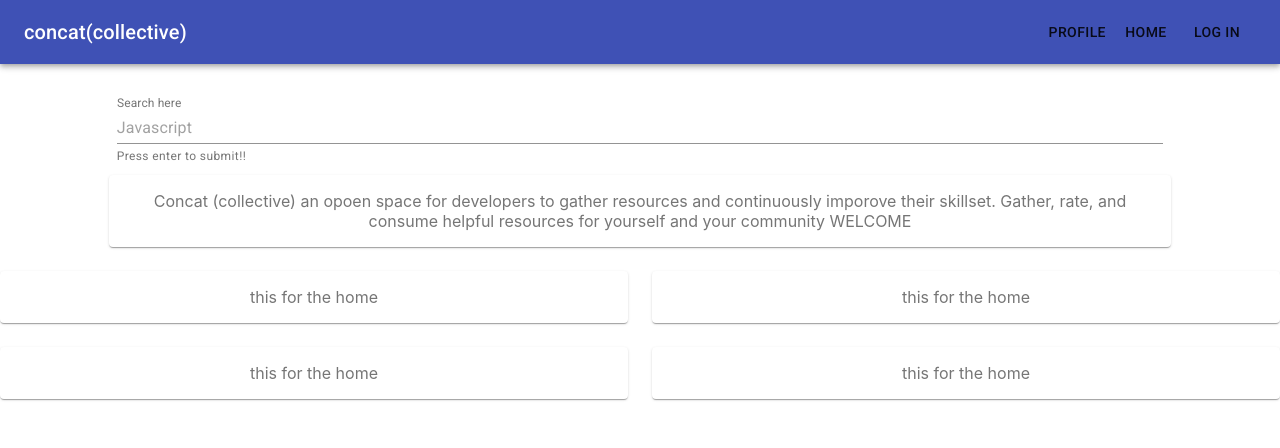
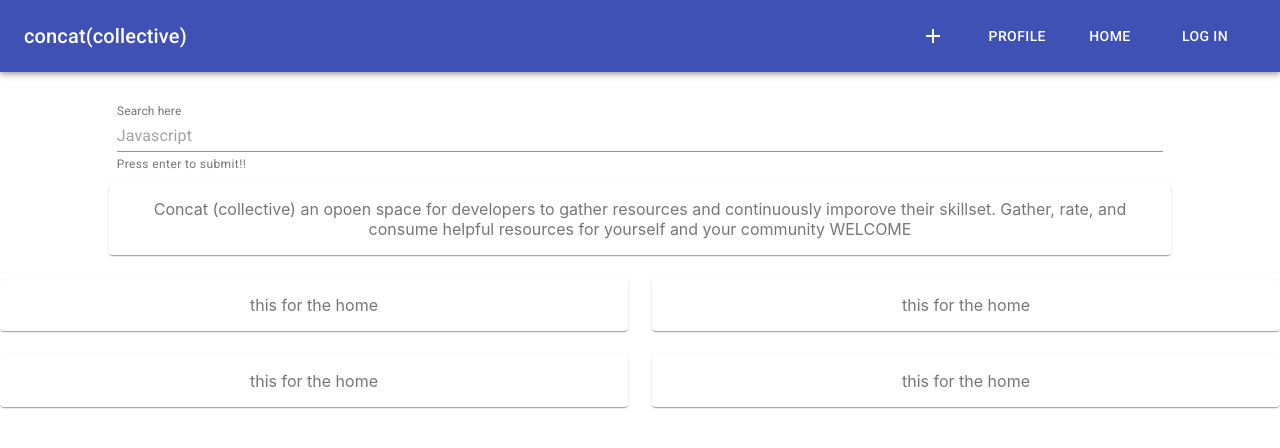
Before and after one commit to drkittendorf/concat_collective, a React (Create React App) app in the folder client/: page /home in a window 1280 px wide. Shown: the top 448 px of the page. Built offline with nearby package versions, Linux system fonts and the light colour scheme.

Commit message:
adding + button

```diff
--- a/client/src/components/LoginButton.js
+++ b/client/src/components/LoginButton.js
@@ -1,14 +1,26 @@
 import React from "react";
 import { useAuth0 } from "@auth0/auth0-react";
 import Button from '@material-ui/core/Button';
+import { makeStyles } from '@material-ui/core/styles';
+
+const useStyles = makeStyles((theme) => ({
+	button: {
+    margin: theme.spacing(1.5),
+    color: 'white',
+	},
+}));
 
 function LoginButton() {
+  //to use styles
+  const classes = useStyles();
+
   const { loginWithRedirect } = useAuth0();
+
   return (
     <Button
       onClick={() => loginWithRedirect()}
       variant="primary"
-      className="btn-margin"
+      className={classes.button}
     >
       Log In
     </Button>
--- a/client/src/components/LogoutButton.js
+++ b/client/src/components/LogoutButton.js
@@ -1,9 +1,21 @@
-import React from "react";
-import { useAuth0 } from "@auth0/auth0-react";
+import React from 'react';
+import { useAuth0 } from '@auth0/auth0-react';
 import Button from '@material-ui/core/Button';
+import { makeStyles } from '@material-ui/core/styles';
+
+const useStyles = makeStyles((theme) => ({
+	button: {
+		margin: theme.spacing(1.5),
+		color: 'white',
+	},
+}));
 
 function LogoutButton() {
+  //to use styles
+  const classes = useStyles();
+
   const { logout } = useAuth0();
+
 	return (
 		<Button
 			onClick={() =>
@@ -11,12 +23,12 @@ function LogoutButton() {
 					returnTo: window.location.origin,
 				})
 			}
-      variant="danger"
-      className="btn-margin"
+			variant='danger'
+			className={classes.button}
 		>
 			Log Out
 		</Button>
 	);
-};
+}
 
 export default LogoutButton;
--- a/client/src/components/Nav.js
+++ b/client/src/components/Nav.js
@@ -3,17 +3,17 @@ import { makeStyles } from '@material-ui/core/styles';
 import AppBar from '@material-ui/core/AppBar';
 import Toolbar from '@material-ui/core/Toolbar';
 import Typography from '@material-ui/core/Typography';
-// import Link from '@material-ui/core/Link';
+import AddIcon from '@material-ui/icons/Add';
+import IconButton from '@material-ui/core/IconButton';
 
 // importing buttons
 // importing Auth0 hook
-import { useAuth0 } from "@auth0/auth0-react";
+import { useAuth0 } from '@auth0/auth0-react';
 import LoginButton from './LoginButton';
 import LogoutButton from './LogoutButton';
 import Button from '@material-ui/core/Button';
 
 import { Link } from 'react-router-dom';
-
 
 const useStyles = makeStyles((theme) => ({
 	root: {
@@ -27,12 +27,17 @@ const useStyles = makeStyles((theme) => ({
 	},
 	link: {
     margin: theme.spacing(1, 1.5),
+    color: 'white',
 	},
 	palette: {
 		primary: {
 			main: '#82b1ff',
-    }
-  }
+		},
+	},
+	button: {
+    margin: theme.spacing(1.5),
+    color: 'white',
+	},
 }));
 
 function Nav() {
@@ -41,19 +46,26 @@ function Nav() {
 
 	return (
 		<div className={classes.root}>
-      <AppBar position="static">
+			<AppBar position='static'>
 				<Toolbar>
-          <Typography variant="h6" className={classes.title}>
+					<Typography variant='h6' className={classes.title}>
 						concat(collective)
 					</Typography>
-          <Button component={Link} to="/profile">
+					<IconButton className={classes.button}>
+						<AddIcon />
+					</IconButton>
+					<Button className={classes.button} component={Link} to='/profile'>
 						profile
 					</Button>
-          <Button component={Link} to="/home">
+					<Button className={classes.button} component={Link} to='/home'>
 						Home
 					</Button>
 					{/* maybe we can put an icon here  */}
-          {isAuthenticated ? <LogoutButton /> : <LoginButton />}
+					{isAuthenticated ? (
+						<LogoutButton />
+					) : (
+						<LoginButton />
+					)}
 				</Toolbar>
 			</AppBar>
 		</div>
```
Also changed, not shown: 1 other file (tests, documents, lock files or other folders). Lines whose indentation alone changed are shown as unchanged.
